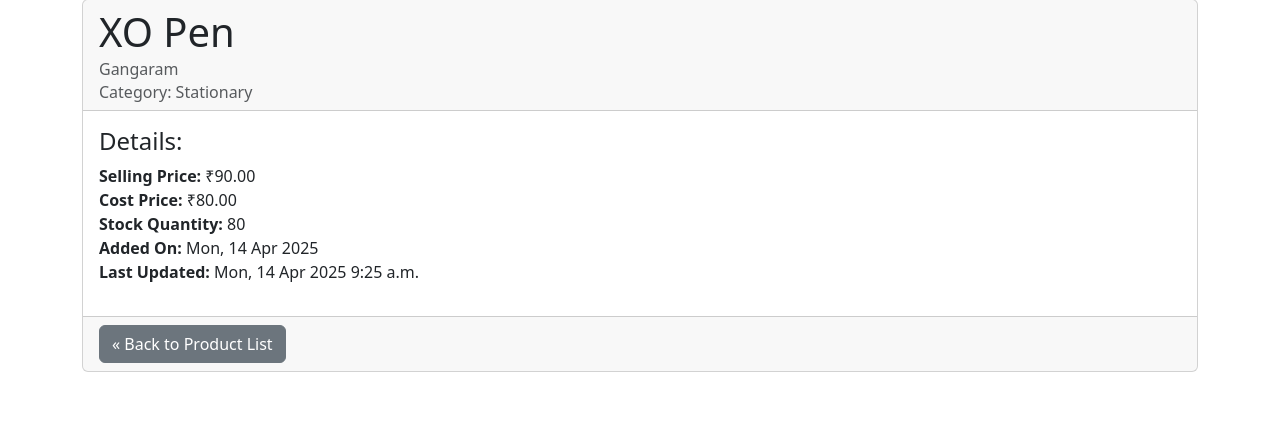
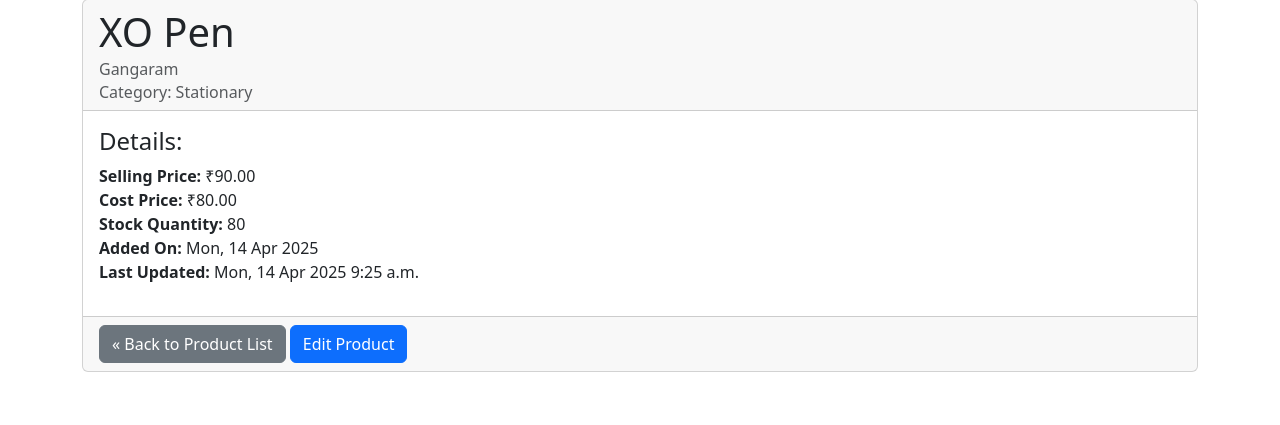
Before and after one commit to CircleAZ/stationary_store_project, a Django app: page /inventory/product/2/ in a window 1280 px wide. Shown: the part 81-506 px from the top of the page. Run offline with Django 5.2, Linux system fonts and the light colour scheme; data comes from the database, SQL or seed files in the repository; both versions use the stored data as it was after the commit.

Commit message:
1st edit

```diff
--- a/inventory/templates/inventory/low_stock_list.html
+++ b/inventory/templates/inventory/low_stock_list.html
@@ -30,7 +30,7 @@
               <td class="text-end">{{ product.low_stock_threshold }}</td>
               <td>
                 {# Link to edit product in admin (useful for now) #}
-                <a href="{% url 'admin:inventory_product_change' product.pk %}" target="_blank" class="btn btn-sm btn-outline-secondary">
+                <a href="{% url 'inventory:product_edit' pk=product.pk %}" class="btn btn-sm btn-outline-secondary"> {# Removed target="_blank" #}
                   Edit Stock/Details
                 </a>
                 {# Add quick stock update buttons later? #}
--- a/inventory/templates/inventory/product_detail.html
+++ b/inventory/templates/inventory/product_detail.html
@@ -35,11 +35,13 @@
 
     </div>
     <div class="card-footer">
-       {# Link back to the product list page #}
-       <a href="{% url 'inventory:product_list' %}" class="btn btn-secondary"> « Back to Product List</a>
-       {# Add Edit/Delete buttons here later #}
-       <!-- <a href="#" class="btn btn-primary">Edit</a> -->
-       <!-- <a href="#" class="btn btn-danger">Delete</a> -->
-    </div>
+        <a href="{% url 'inventory:product_list' %}" class="btn btn-secondary"> « Back to Product List</a>
+        {# --- ADD EDIT BUTTON --- #}
+        <a href="{% url 'inventory:product_edit' pk=product.pk %}" class="btn btn-primary">
+             <i class="fas fa-edit"></i> Edit Product {# Optional: Font Awesome icon #}
+        </a>
+        {# --- END EDIT BUTTON --- #}
+        {# Add Delete button here later #}
+     </div>
   </div>
 {% endblock %}
--- a/inventory/urls.py
+++ b/inventory/urls.py
@@ -12,4 +12,5 @@ urlpatterns = [
     # --- NEW path for low stock items ---
     path('low-stock/', views.low_stock_list_view, name='low_stock_list'), # <-- ADD THIS LINE
     path('product/add/', views.product_add_view, name='product_add'),
+    path('product/<int:pk>/edit/', views.product_edit_view, name='product_edit'),
 ]
--- a/inventory/views.py
+++ b/inventory/views.py
@@ -89,3 +89,37 @@ def product_add_view(request):
     }
     # Render the template used for the form (we'll create product_form.html)
     return render(request, 'inventory/product_form.html', context)
+
+def product_edit_view(request, pk):
+    """
+    Handles displaying the form pre-filled with an existing product's data (GET)
+    and processing the submitted form data to update the product (POST).
+    """
+    # Get the specific product object we want to edit, or return 404 if not found
+    product = get_object_or_404(Product, pk=pk)
+
+    if request.method == 'POST':
+        # If the form was submitted, process the data, linking it to the existing product instance
+        form = ProductForm(request.POST, instance=product) # *** Key difference: Pass instance=product ***
+        if form.is_valid():
+            # If the form data is valid, save the changes to the existing product
+            updated_product = form.save()
+            messages.success(request, f"Product '{updated_product.name}' updated successfully!")
+            # Redirect to the product's detail page
+            return redirect('inventory:product_detail', pk=updated_product.pk)
+        else:
+            # If the form is invalid, display errors
+            messages.error(request, "Please correct the errors below.")
+            # The form object (with errors and submitted data) will be passed to the template
+    else:
+        # If it's a GET request, create a form instance pre-populated with the existing product's data
+        form = ProductForm(instance=product) # *** Key difference: Pass instance=product ***
+
+    # Prepare the context for the template (reusing product_form.html)
+    context = {
+        'form': form,
+        'form_title': f'Edit Product: {product.name}', # Dynamic title
+        'product': product # Pass product object for potential use in template (e.g., delete button later)
+    }
+    # Render the *same* template used for adding
+    return render(request, 'inventory/product_form.html', context)
--- a/templates/base.html
+++ b/templates/base.html
@@ -46,7 +46,7 @@
         {# --- END MESSAGES DISPLAY --- #}
 
         {% block content %}
-        <!-- Content from other pages will go here -->
+
         {% endblock %}
       </main>
 
```
Also changed, not shown: inventory/templates/inventory/product_form.html (+25 -7 lines), db.sqlite3.
